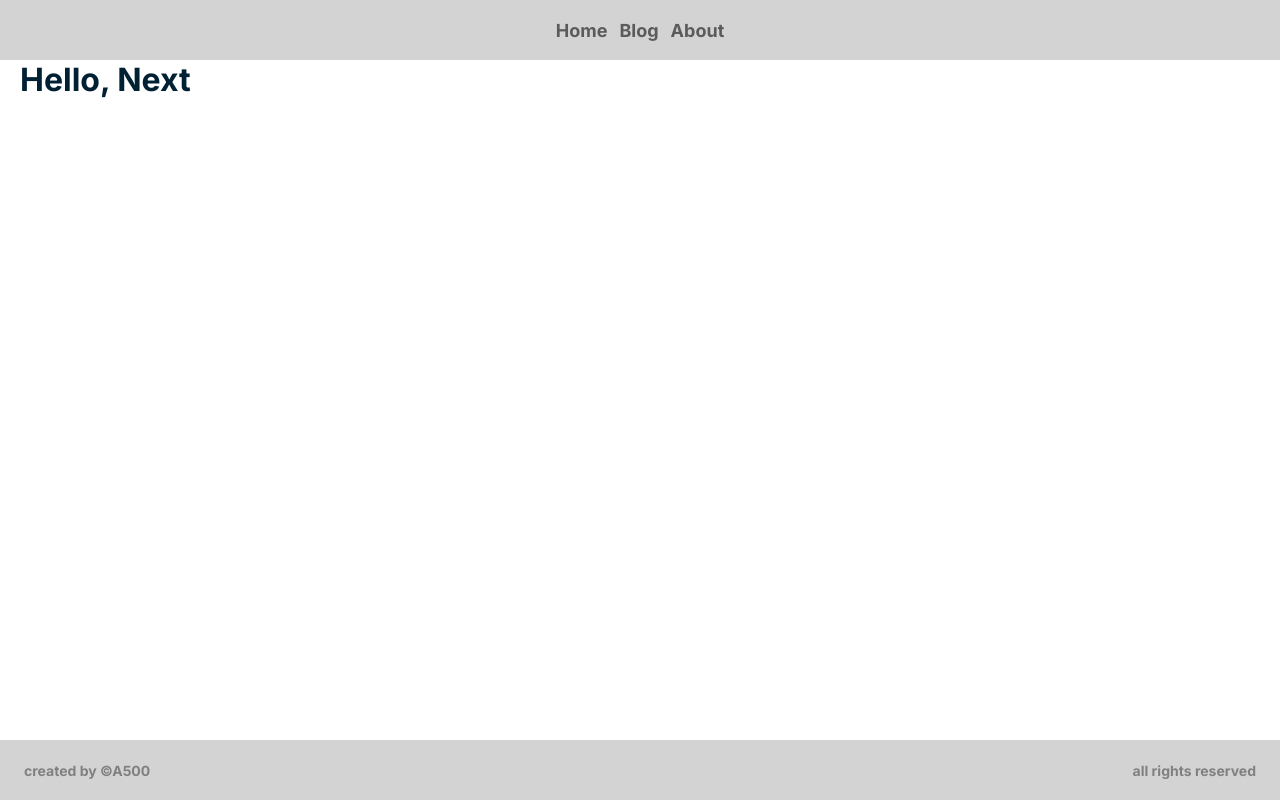
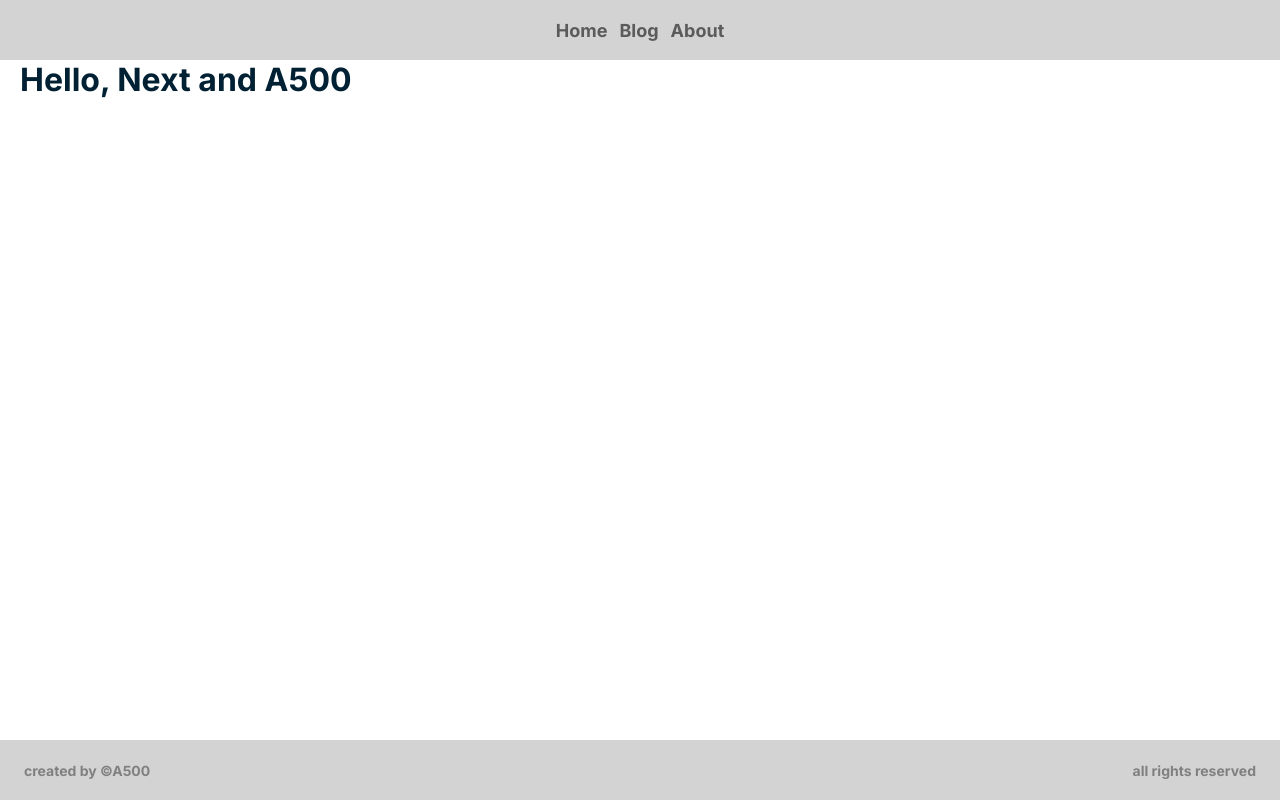
Before and after one commit to alexeyk500/next_demo, a Next.js app: page / in a window 1280 px wide. Built offline with nearby package versions, Linux system fonts and the light colour scheme.

Commit message:
A500 title done

```diff
--- a/app/page.tsx
+++ b/app/page.tsx
@@ -7,5 +7,5 @@ export const metadata: Metadata = {
 };
 
 export default function Home() {
-  return <h1 className={styles.container}>{'Hello, Next'}</h1>;
+  return <h1 className={styles.container}>{'Hello, Next and A500'}</h1>;
 }
```
